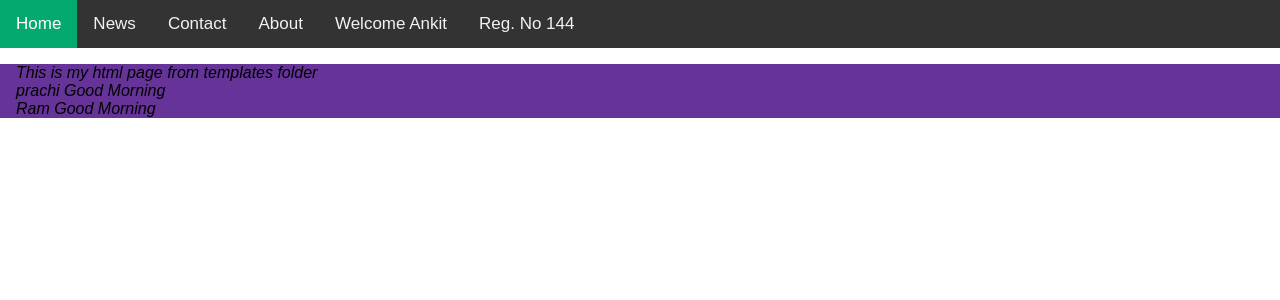
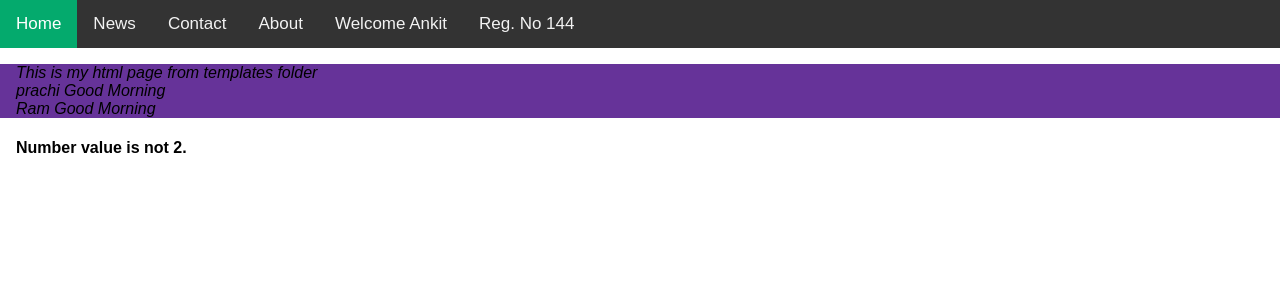
Before and after one commit to AnkitFifteen/Python-Course, a Django app: page /welcome/ in a window 1280 px wide. Shown: the top 300 px of the page. Run offline with Django 5.2, Linux system fonts and the light colour scheme.

Commit message:
add conditions

```diff
--- a/Django/myproject/djangoproject/myapp/templates/demo.html
+++ b/Django/myproject/djangoproject/myapp/templates/demo.html
@@ -15,6 +15,16 @@
         {% for i in sdict %}
         &emsp;{{i.name}} {{greeting}}<br>
         {% endfor %}
+
+        {% if number == 2 %}
+        <h4>&emsp;Number value is 2.</h4>
+        {% else %}
+        <h4>&emsp;Number value is not 2.</h4>
+        {% endif %}
+
+        {% comment %}
+        Hello this is comment section.
+        {% endcomment %}
     </p>
     <div class="square"></div>
 </body>
--- a/Django/myproject/djangoproject/myapp/views.py
+++ b/Django/myproject/djangoproject/myapp/views.py
@@ -31,7 +31,7 @@ def welcome(request):
         msg = "Good Evening"
     s1 = {"name":"prachi", "id":2}
     s2 = {"name":"Ram", "id": 1}
-    student = {'sdict': [s1,s2], "greeting":msg}
+    student = {'sdict': [s1,s2], "greeting":msg, "number":3}
     return HttpResponse(temp.render(student, request))
 
 def top_nav(request):
```
